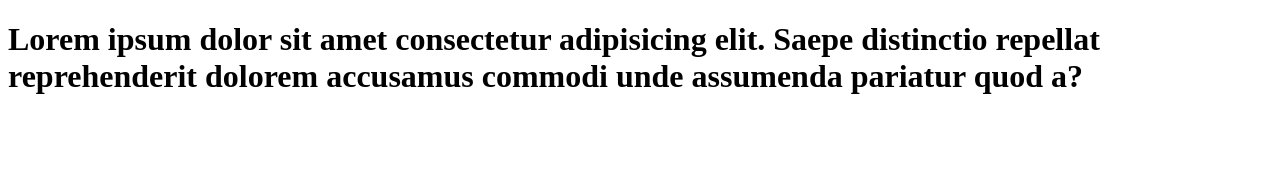
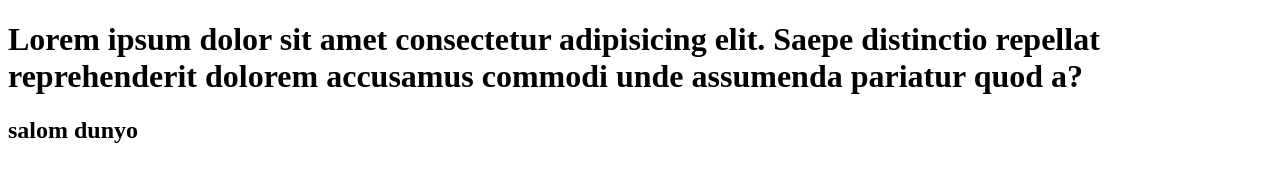
Before and after one commit to shoxmurodmn/jsg12, a plain HTML site: page index.html in a window 1280 px wide. Drawn offline with Linux system fonts and the light colour scheme.

Commit message:
salomdunyo

```diff
--- a/index.html
+++ b/index.html
@@ -9,6 +9,8 @@
 <body>
    <h1>Lorem ipsum dolor sit amet consectetur adipisicing elit. Saepe distinctio repellat reprehenderit dolorem accusamus commodi unde assumenda pariatur quod a?</h1>
 
+
+   <h2> salom dunyo</h2>
    <script src="./index.js">
       console.log(112)
    </script>
```
